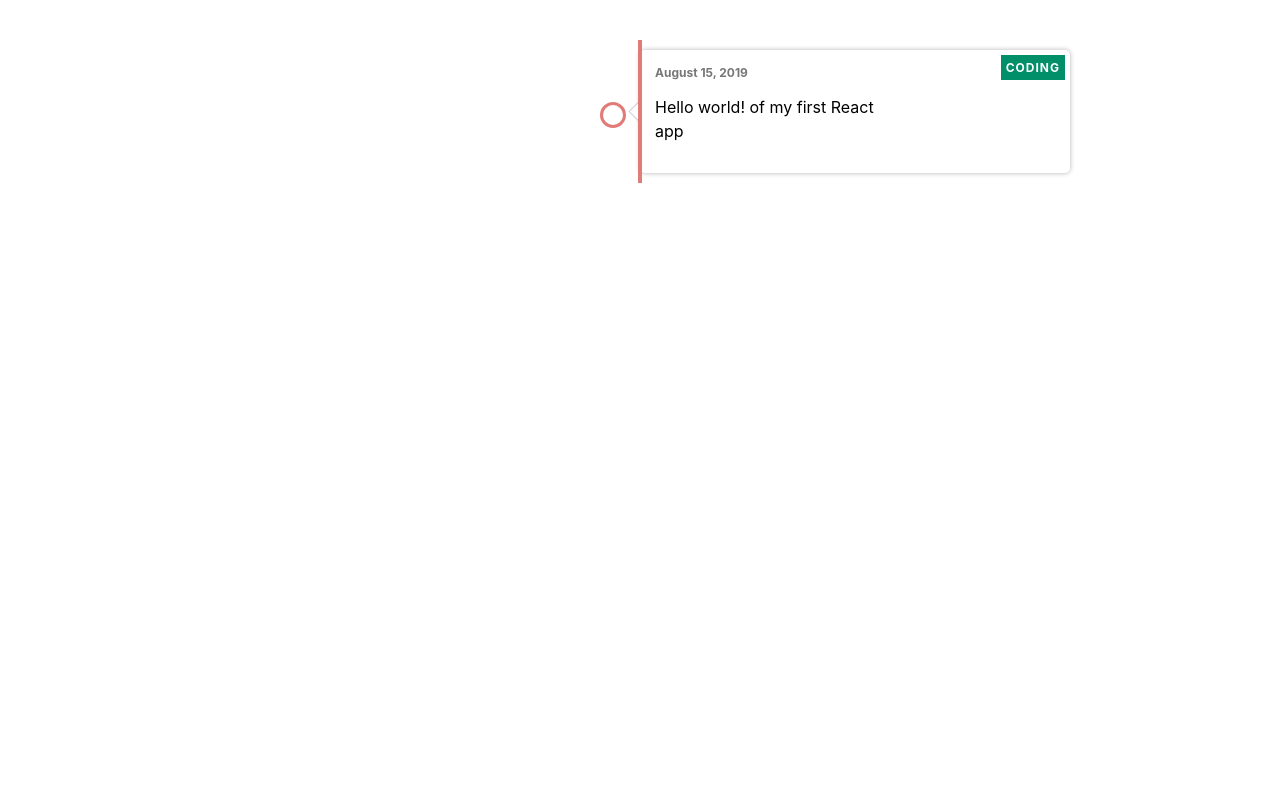
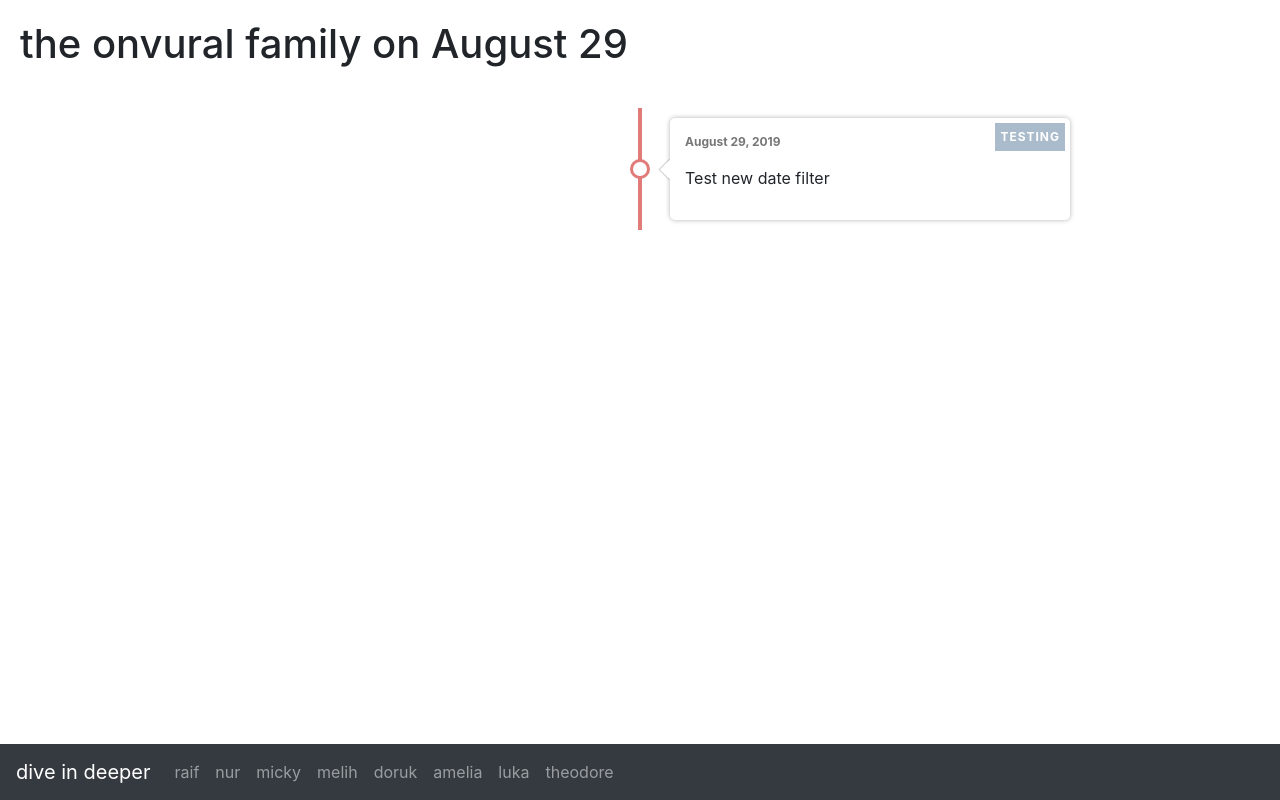
Before and after one commit to meliho/onvural-website, a React app: page / in a window 1280 px wide. Built offline with nearby package versions, Linux system fonts and the light colour scheme.

Commit message:
Build homepage and navigation

```diff
--- a/package.json
+++ b/package.json
@@ -4,7 +4,9 @@
   "private": true,
   "homepage": "https://onvural.net",
   "dependencies": {
+    "bootstrap": "^4.3.1",
     "react": "^16.9.0",
+    "react-bootstrap": "^1.0.0-beta.12",
     "react-dom": "^16.9.0",
     "react-scripts": "3.1.1"
   },
--- a/public/index.html
+++ b/public/index.html
@@ -7,20 +7,50 @@
       name="description"
       content="A branch of Onvurals covering Istanbul, to Cary, to Brooklyn"
     />
+    <link
+      rel="stylesheet"
+      href="https://maxcdn.bootstrapcdn.com/bootstrap/4.3.1/css/bootstrap.min.css"
+      integrity="sha384-ggOyR0iXCbMQv3Xipma34MD+dH/1fQ784/j6cY/iJTQUOhcWr7x9JvoRxT2MZw1T"
+      crossorigin="anonymous"
+      />
     <title>Onvural.net | September 2019 | Version 10</title>
   </head>
   <body>
     <noscript>You need to enable JavaScript to run this app.</noscript>
     <div id="root"></div>
-    <!--
-      This HTML file is a template.
-      If you open it directly in the browser, you will see an empty page.
-
-      You can add webfonts, meta tags, or analytics to this file.
-      The build step will place the bundled scripts into the <body> tag.
-
-      To begin the development, run `npm start` or `yarn start`.
-      To create a production bundle, use `npm run build` or `yarn build`.
-    -->
+    <nav class="navbar fixed-bottom navbar-expand-sm navbar-dark bg-dark">
+      <a class="navbar-brand" href="#">dive in deeper</a>
+      <button class="navbar-toggler" type="button" data-toggle="collapse" data-target="#navbarCollapse" aria-controls="navbarCollapse" aria-expanded="false" aria-label="Toggle navigation">
+        <span class="navbar-toggler-icon"></span>
+      </button>
+      <div class="collapse navbar-collapse" id="navbarCollapse">
+        <ul class="navbar-nav mr-auto">
+          <li class="nav-item">
+            <a class="nav-link" href="http://onvural.net/raif">raif</a>
+          </li>
+          <li class="nav-item">
+            <a class="nav-link" href="http://onvural.net/nur">nur</a>
+          </li>
+          <li class="nav-item">
+            <a class="nav-link" href="#">micky</a>
+          </li>
+          <li class="nav-item">
+            <a class="nav-link" href="http://onvural.net/melih">melih</a>
+          </li>
+          <li class="nav-item">
+            <a class="nav-link" href="http://onvural.net/doruk">doruk</a>
+          </li>
+          <li class="nav-item">
+            <a class="nav-link" href="#">amelia</a>
+          </li>
+          <li class="nav-item">
+            <a class="nav-link" href="#">luka</a>
+          </li>
+          <li class="nav-item">
+            <a class="nav-link" href="#">theodore</a>
+          </li>
+        </ul>
+      </div>
+    </nav>
   </body>
 </html>
--- /dev/null
+++ b/src/components/Dateheader.js
@@ -0,0 +1,7 @@
+import React from 'react';
+
+const Dateheader = ({ data }) => (
+    <h1 id="dateHeader">the onvural family on {data}</h1>
+);
+
+export default Dateheader;
--- a/src/components/Timeline.js
+++ b/src/components/Timeline.js
@@ -1,27 +1,21 @@
 import React from 'react';
 import TimelineItem from './TimelineItem.js';
+import Dateheader from './Dateheader.js';
+import todayData from './data.js';
 
-let timelineData = [
-    {
-        text: 'Hello world! of my first React app',
-        date: 'August 15, 2019',
-        category: {
-            tag: 'coding',
-            color: '#018f69'
-        },
-//        link: {
-//            url:'',
-//            text: 'Read more'
-//        }
-    }
-];
+const months = ["January", "February", "March", "April", "May", "June", "July", "August", "September", "October", "November", "December"];
+let today = new Date();
+let todayString = months[today.getMonth()]+" "+today.getDate();
 
 const Timeline = () =>
-    timelineData.length > 0 && (
-        <div className="timeline-container">
-            {timelineData.map((data, idx) => (
-                <TimelineItem data={data} key={idx} />
-            ))}
+    todayData.length > 0 && (
+        <div>
+          <Dateheader data={todayString}/>
+          <div className="timeline-container">
+              {todayData.map((data, idx) => (
+                  <TimelineItem data={data} key={idx} />
+              ))}
+          </div>
         </div>
     );
 
--- a/src/components/TimelineItem.js
+++ b/src/components/TimelineItem.js
@@ -7,16 +7,10 @@ const TimelineItem = ({ data }) => (
                 {data.category.tag}
             </span>
             <time>{data.date}</time>
+            {data.img && (
+                <img src={data.img.url} />
+            )}
             <p>{data.text}</p>
-            {data.link && (
-                <a
-                    href={data.link.url}
-                    target="_blank"
-                    rel="noopener noreferrer"
-                >
-                    {data.link.text}
-                </a>
-            )}
             <span className="circle" />
         </div>
     </div>
--- /dev/null
+++ b/src/components/data.js
@@ -0,0 +1,29 @@
+let timelineData = [
+    {
+        date: 'August 15, 2019',
+        text: 'Hello world! of my first React app',
+        category: {
+            tag: 'coding',
+            color: '#018f69'
+        }
+    },
+    {
+        date: 'August 29, 2019',
+        text: 'Test new date filter',
+        category: {
+          tag: 'testing',
+          color: '#aabbcc'
+        },
+        img: {
+            url:'',
+        }
+    }
+];
+
+let todayData = timelineData.filter(function(item){
+  let itemDate = new Date(item.date);
+  let today = new Date();
+  return itemDate.setHours(0,0,0,0) === today.setHours(0,0,0,0);
+});
+
+export default todayData;
--- a/src/index.css
+++ b/src/index.css
@@ -5,6 +5,10 @@ body {
     sans-serif;
   -webkit-font-smoothing: antialiased;
   -moz-osx-font-smoothing: grayscale;
+}
+
+#dateHeader {
+  margin: 20px 20px;
 }
 
 code {
```
Also changed, not shown: 1 other file.
